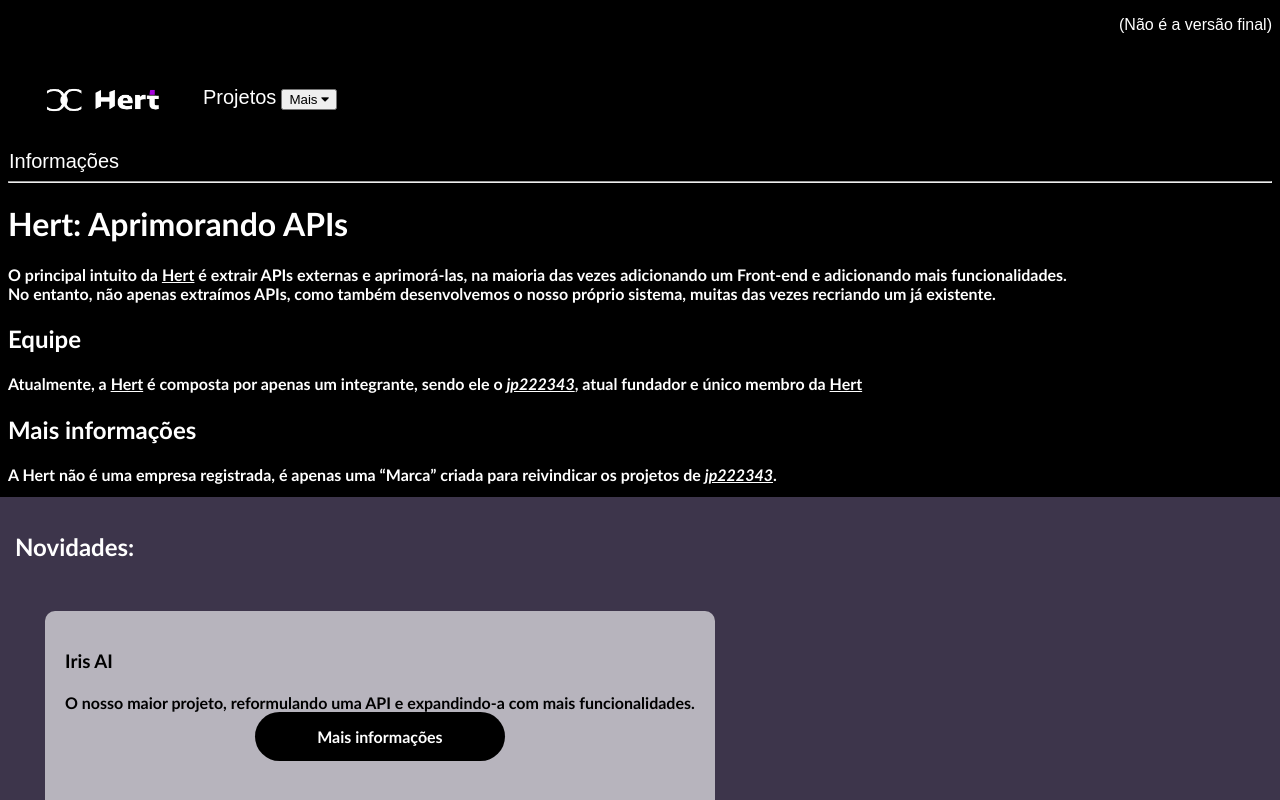
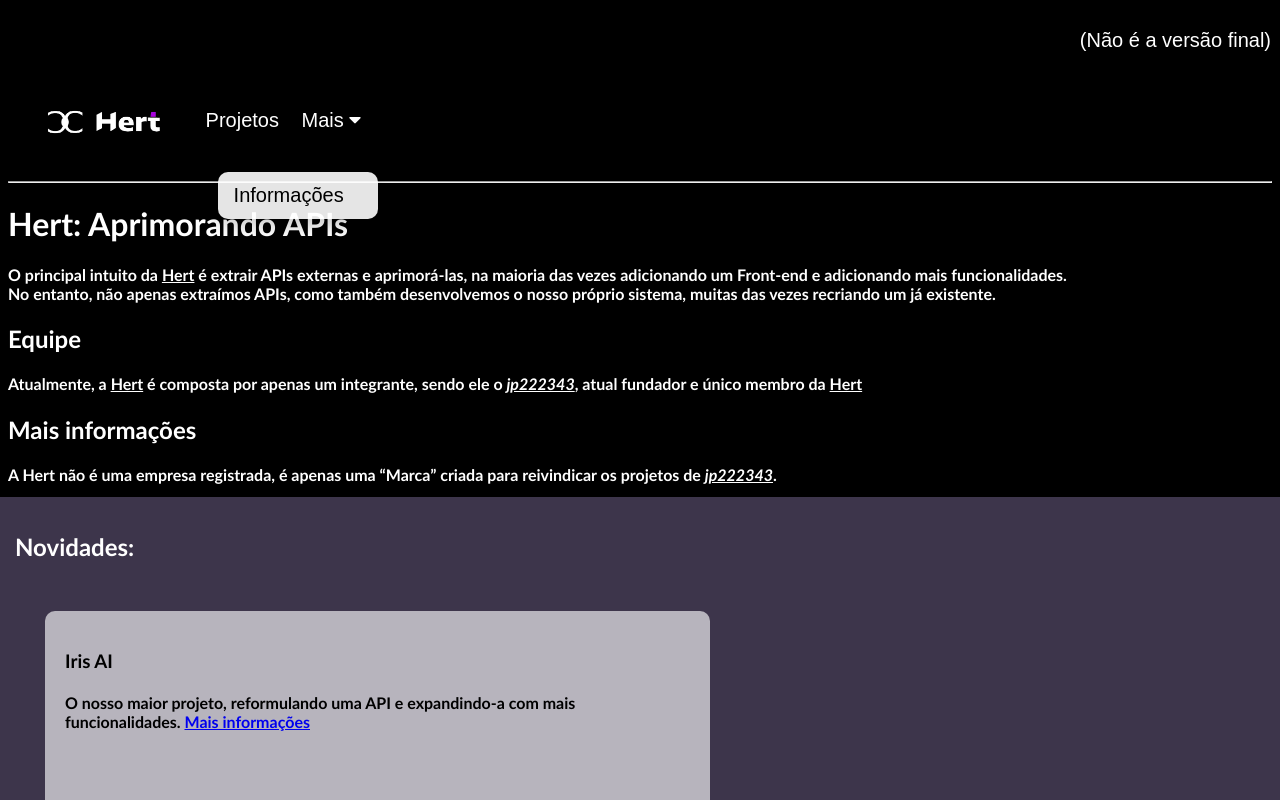
Before and after one commit to jp222343/hert, a plain HTML site: page index.html in a window 1280 px wide. Both pictures are taken after a click on the button "Mais". Shown: the top 800 px of the page. Drawn offline with Linux system fonts and the light colour scheme.

Commit message:
Update styles.css

```diff
--- a/styles.css
+++ b/styles.css
@@ -22,12 +22,28 @@ main h4{
     color: white;
     transition: .1s;
     padding: 1px;
+    margin-right: 15px;
 }
 
-.sections a:hover{
+
+
+
+.sections, .dropdown{
+    font-size: 20px;
+    text-decoration: none;
+    font-family: Arial, Helvetica, sans-serif;
+    color: white;
+    transition: .1s;
+    padding: 1px;
+    vertical-align: middle;
+}
+
+
+.sections a:hover:not(.dropdown-content a){
     transition: padding .1s ease-out;
     padding: 5px;
 }
+
 
 .titles{
     font-family: 'Gill Sans', 'Gill Sans MT', Calibri, 'Trebuchet MS', sans-serif;
@@ -59,6 +75,58 @@ main h4{
     transition: .1s;
 }
 
+
+
+
+
+
+
+
+.dropbtn {
+    font-size: 20px;
+    text-decoration: none;
+    font-family: Arial, Helvetica, sans-serif;
+    color: white;
+    transition: .1s;
+    padding: 1px;
+    background: none;
+    border: none;
+  }
+
+  .sections .dropbtn:hover, .dropbtn:hover .dropbtn {
+    background-color: rgba(153, 153, 153, 0.381);
+    padding: 7px;
+    border-radius: 20px;
+    cursor: pointer;
+  }
+
+  .dropdown-content {
+    display: none;
+    position: absolute;
+    background-color: #ffffffe5;
+    min-width: 160px;
+    box-shadow: 0px 8px 16px 0px rgba(0,0,0,0.2);
+    z-index: 1;
+    left: 17vw;
+    border-radius: 10px;
+  }
+
+  .dropdown-content a {
+    float: none;
+    color: black;
+    padding: 12px 16px;
+    text-decoration: none;
+    display: block;
+    text-align: left;
+  }
+
+  .dropdown-content a:hover {
+    background-color: #ddd;
+  }
+
+.sections .dropbtn.active + .dropdown-content {
+    display: block;
+}
 .project-blocks div:hover{
     transition: padding .1s ease-out;
     padding: 22px 22px 22px 22px;
@@ -68,11 +136,13 @@ main h4{
     color: white;
 }
 
-nav a:hover:not(.home){
+nav a:hover:not(.home, .dropdown-content a){
 
     background-color: rgba(153, 153, 153, 0.381);
     border-radius: 30px;
 }
+
+
 
 .novidades{
     background-color: #3d354b;
@@ -91,10 +161,11 @@ nav a:hover:not(.home){
     padding: 20px;
     height: 320px;
     margin: 30px;
+    width: 50%;
     transition: .1s;
 }
 
-.blocks div a{
+.blocks div a:not(.moreinfonews){
     text-decoration: none;
     color: white;
     background-color: black;
@@ -103,7 +174,7 @@ nav a:hover:not(.home){
     font-family: 'Gill Sans', 'Gill Sans MT', Calibri, 'Trebuchet MS', sans-serif;
     display: block;
     margin: 0 auto;
-    width: 35%;
+    width: 45%;
     text-align: center;
     transition: padding .1s ease-in-out;
 }
@@ -124,7 +195,7 @@ nav a:hover:not(.home){
 
 
 
-.blocks div a:hover{
+.blocks div a:hover:not(.moreinfonews){
     padding: 15px 20px 15px 20px;
 }
 
```
